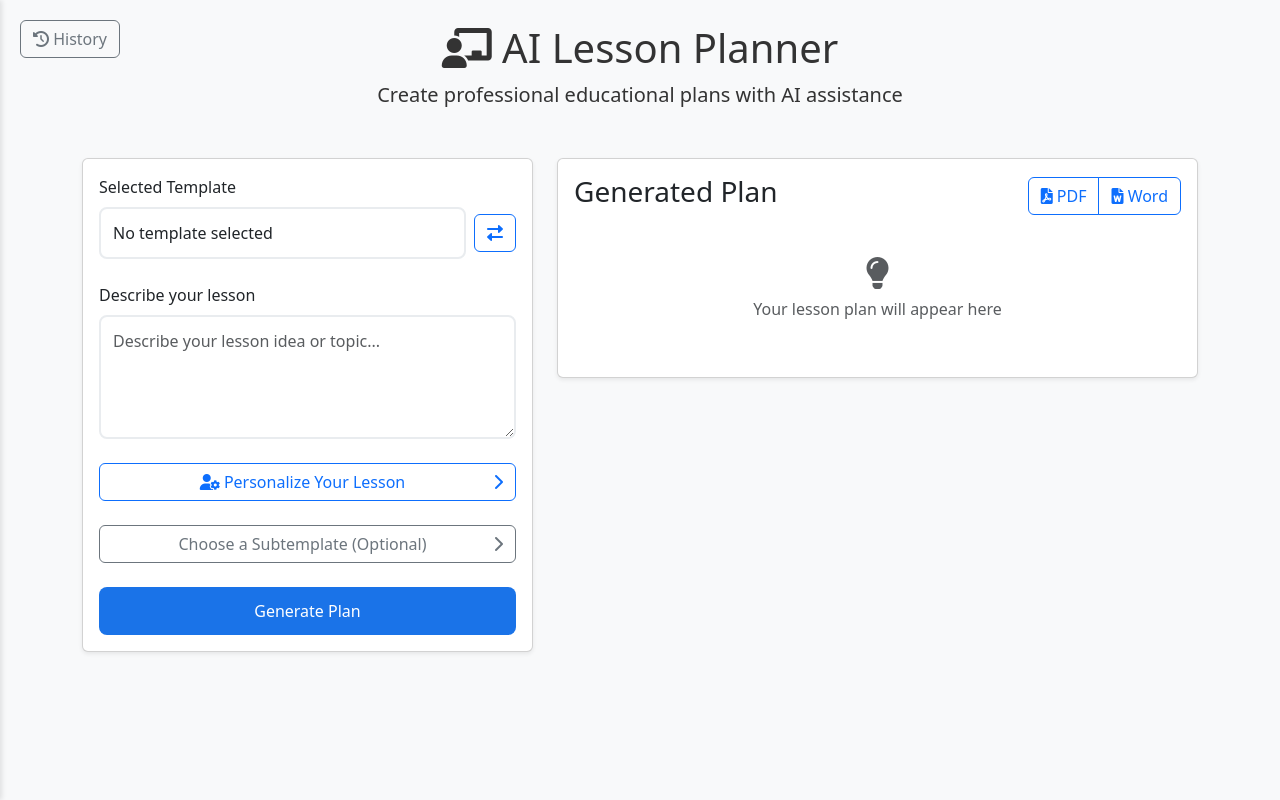
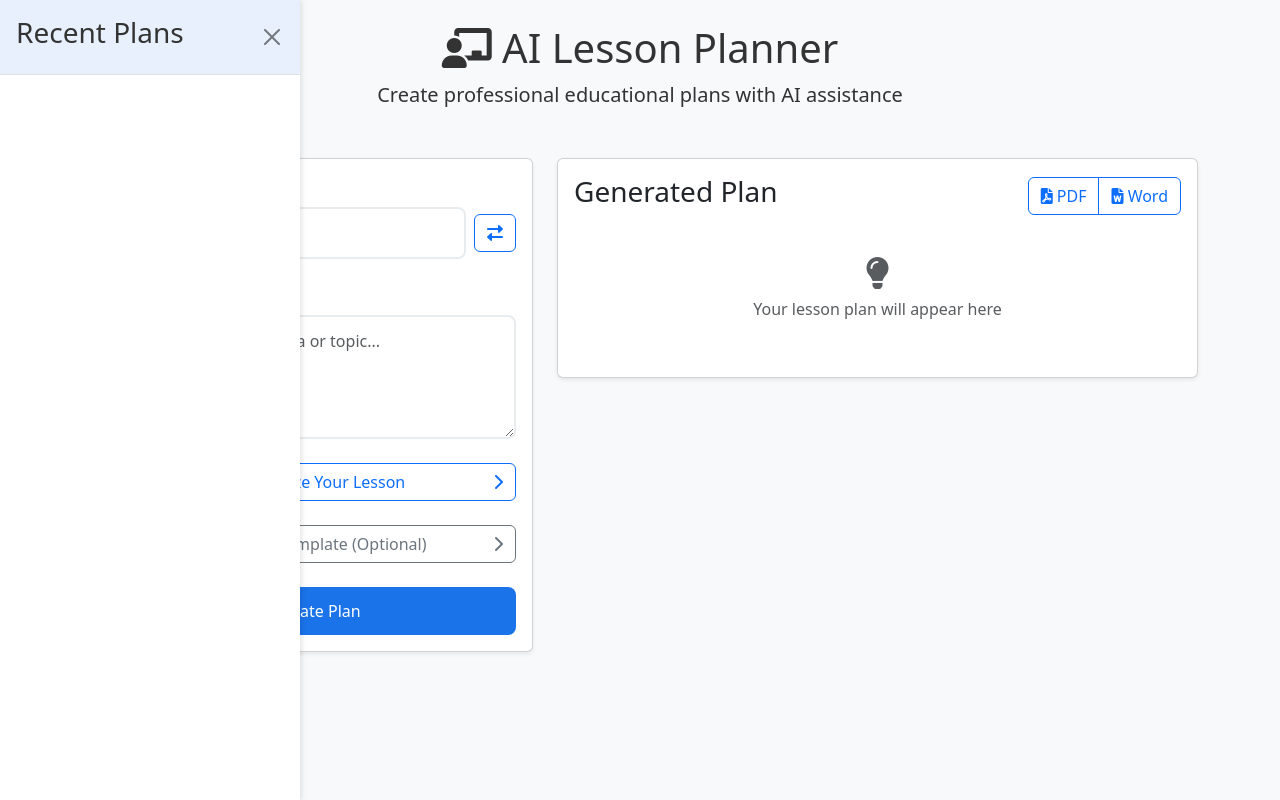
Before and after one commit to Koshkap/testPlanner, a Flask app: page /app in a window 1280 px wide. Run offline with Flask 3, Linux system fonts and the light colour scheme; some libraries are stand-ins or nearby versions.

Commit message:
Restored to '8eb393fceac2817efb84ba70229dd7efa81fd1ec'
Replit-Restored-To:8eb393fceac2817efb84ba70229dd7efa81fd1ec

```diff
--- a/static/js/app.js
+++ b/static/js/app.js
@@ -47,23 +47,9 @@
         templateModal.show();
     });
 
-    // History button and sidebar handling
-    const historyBtn = document.getElementById('historyBtn');
-    const sidebar = document.getElementById('historySidebar');
-
-    historyBtn?.addEventListener('click', () => {
-        sidebar.classList.toggle('active');
-    });
-
+    // Close sidebar
     closeSidebar?.addEventListener('click', () => {
         sidebar.classList.remove('active');
-    });
-
-    // Close sidebar when clicking outside
-    document.addEventListener('click', (e) => {
-        if (!sidebar.contains(e.target) && !historyBtn.contains(e.target)) {
-            sidebar.classList.remove('active');
-        }
     });
 
     // Display lesson plan with expandable sections
--- a/templates/index.html
+++ b/templates/index.html
@@ -9,13 +9,8 @@
     <link href="{{ url_for('static', filename='css/style.css') }}" rel="stylesheet">
 </head>
 <body>
-    <!-- History Button -->
-    <button class="btn btn-outline-secondary position-fixed" id="historyBtn" style="top: 20px; left: 20px; z-index: 1030;">
-        <i class="fas fa-history"></i> History
-    </button>
-
-    <!-- History Sidebar -->
-    <div class="sidebar" id="historySidebar">
+    <!-- History Sidebar (Moved to top left) -->
+    <div class="sidebar active" id="historySidebar">
         <div class="sidebar-header">
             <h3>Recent Plans</h3>
             <button class="btn-close" id="closeSidebar"></button>
```
